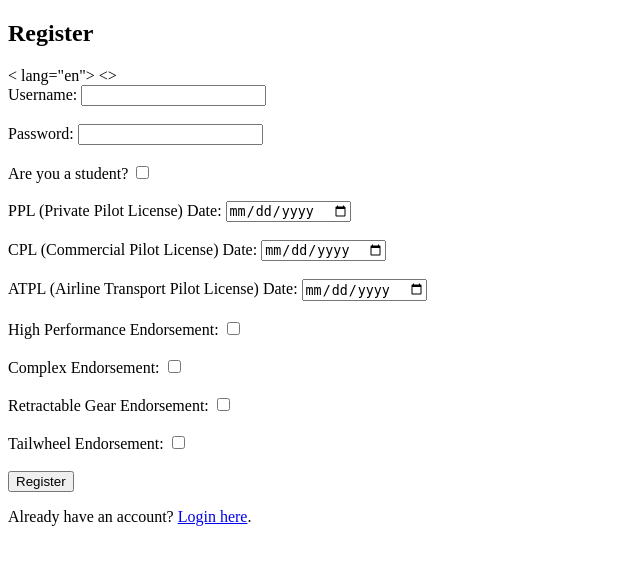
After one commit to alessiottavo/DigiLogbook, a PHP site: page /register.php in a window 1280 px wide. The commit adds this page. Shown: the top 565 px of the page, without its empty margins (0-640 px from the left). Run offline with PHP 8.4, Linux system fonts and the light colour scheme.

Commit message:
Added new PilotRepository and registration page

```diff
--- /dev/null
+++ b/www/register.php
@@ -0,0 +1,88 @@
+<?php
+require './repository/PilotRepository.php';
+
+if ($_SERVER['REQUEST_METHOD'] === 'POST') {
+    $username = $_POST['username'];
+    $password = $_POST['password'];
+
+        // Boolean fields: Checkboxes are only set if checked
+        $student = isset($_POST['student']) ? 1 : 0;
+        $hp = isset($_POST['hp']) ? 1 : 0;
+        $complex = isset($_POST['complex']) ? 1 : 0;
+        $gear = isset($_POST['gear']) ? 1 : 0;
+        $tail = isset($_POST['tail']) ? 1 : 0;
+
+        // Dates may need to be converted to appropriate formats for your database
+        $ppl = $_POST['ppl'] ?: null;
+        $cpl = $_POST['cpl'] ?: null;
+        $atpl = $_POST['atpl'] ?: null;
+
+    $hashedPassword = password_hash($password, PASSWORD_DEFAULT);
+
+    if (!empty($username) && !empty($password)) {
+       $pilotRepo = new PilotRepository();
+       $pilot = $pilotRepo->getPilotByName($username);
+       if (!empty($pilot)) {
+        $id = $pilotRepo->savePilot($username, $password, $student, $ppl, $cpl, $atpl, $hp, $complex, $gear, $tail);
+       }
+        if (empty($id)) {
+            echo "Registration Succesful! Now login :)";
+        }
+    } else {
+        echo "Please fill in all fields.";
+    }
+}
+?>
+
+<!DOCTYPE html>
+<html lang="en">
+<head>
+    <meta charset="UTF-8">
+    <title>Register</title>
+</head>
+<body>
+    <h2>Register</h2>
+    <!DOCTYPE html>
+< lang="en">
+<head>
+    <meta charset="UTF-8">
+    <meta name="viewport" content="width=device-width, initial-scale=1.0">
+    <title>Register</title>
+</head>
+<>
+    <form method="POST" action="">
+        <label for="username">Username:</label>
+        <input type="text" id="username" name="username" required><br><br>
+
+        <label for="password">Password:</label>
+        <input type="password" id="password" name="password" required><br><br>
+
+        <label for="student">Are you a student?</label>
+        <input type="checkbox" id="student" name="student"><br><br>
+
+        <label for="ppl">PPL (Private Pilot License) Date:</label>
+        <input type="date" id="ppl" name="ppl"><br><br>
+
+        <label for="cpl">CPL (Commercial Pilot License) Date:</label>
+        <input type="date" id="cpl" name="cpl"><br><br>
+
+        <label for="atpl">ATPL (Airline Transport Pilot License) Date:</label>
+        <input type="date" id="atpl" name="atpl"><br><br>
+
+        <label for="hp">High Performance Endorsement:</label>
+        <input type="checkbox" id="hp" name="hp"><br><br>
+
+        <label for="complex">Complex Endorsement:</label>
+        <input type="checkbox" id="complex" name="complex"><br><br>
+
+        <label for="gear">Retractable Gear Endorsement:</label>
+        <input type="checkbox" id="gear" name="gear"><br><br>
+
+        <label for="tail">Tailwheel Endorsement:</label>
+        <input type="checkbox" id="tail" name="tail"><br><br>
+
+        <button type="submit">Register</button>
+    </form>
+    <p>Already have an account? <a href="index.php">Login here</a>.</p>
+</body>
+</html>
--- /dev/null
+++ b/www/repository/PilotRepository.php
@@ -0,0 +1,97 @@
+<?php
+class PilotRepository {
+    private $pdo;
+    private $host;
+    private $dbname;
+    private $user;
+    private $password;
+
+    // Constructor to initialize the PDO instance and set the properties
+    public function __construct() {
+        // Set properties using environment variables or default values
+        $this->host = getenv('MYSQL_HOST') ?: 'mysqldb'; // Service name in docker-compose.yml
+        $this->dbname = getenv('MYSQL_DATABASE') ?: 'digilog_db';
+        $this->user = getenv('MYSQL_USER') ?: 'digilog';
+        $this->password = getenv('MYSQL_PASSWORD') ?: 'digilog_db';
+
+        try {
+            $dsn = "mysql:host={$this->host};port=3306;dbname={$this->dbname};charset=utf8";
+            $this->pdo = new PDO($dsn, $this->user, $this->password);
+            $this->pdo->setAttribute(PDO::ATTR_ERRMODE, PDO::ERRMODE_EXCEPTION);
+        } catch (PDOException $e) {
+            die("Database connection failed: " . $e->getMessage());
+        }
+    }
+
+    // Get a pilot by ID
+    public function getPilot($id) {
+        try {
+            $stmt = $this->pdo->prepare("SELECT * FROM pilots WHERE id = ?");
+            $stmt->execute([$id]);
+            return $stmt->fetch(PDO::FETCH_ASSOC);
+        } catch (PDOException $e) {
+            echo "Failed to get pilot: " . $e->getMessage();
+            return false;
+        }
+    }
+
+    public function getPilotByName($name) {
+        try {
+            $stmt = $this->pdo->prepare("SELECT * FROM pilots WHERE pilot_name = ?");
+            $stmt->execute([$name]);
+            return $stmt->fetch(PDO::FETCH_ASSOC);
+        } catch (PDOException $e) {
+            echo "Failed to get pilot: " . $e->getMessage();
+            return false;
+        }
+    }
+
+    // Save a new pilot
+    public function savePilot($name, $password, $student, $ppl, $cpl, $atpl, $hp, $complex, $gear, $tail) {
+        $hashedPassword = password_hash($password, PASSWORD_DEFAULT);
+        try {
+            $stmt = $this->pdo->prepare("INSERT INTO pilots (pilot_name, password, student, ppl, cpl, atpl, hp, complex, gear, tail) VALUES (?, ?, ?, ?,?,?,?,?,?,?)");
+            $stmt->execute([$name, $hashedPassword, $student, $ppl, $cpl, $atpl, $hp, $complex, $gear, $tail]);
+            return $this->pdo->lastInsertId(); // Return the ID of the created pilot
+        } catch (PDOException $e) {
+            echo "Failed to save pilot: " . $e->getMessage();
+            return false;
+        }
+    }
+
+    // Update pilot information
+    public function updatePilot($id, $name, $email, $password = null) {
+        try {
+            if ($password) {
+                $hashedPassword = password_hash($password, PASSWORD_DEFAULT);
+                $stmt = $this->pdo->prepare("UPDATE pilots SET name = ?, email = ?, password = ? WHERE id = ?");
+                $stmt->execute([$name, $email, $hashedPassword, $id]);
+            } else {
+                $stmt = $this->pdo->prepare("UPDATE pilots SET name = ?, email = ? WHERE id = ?");
+                $stmt->execute([$name, $email, $id]);
+            }
+            return $stmt->rowCount(); // Return the number of affected rows
+        } catch (PDOException $e) {
+            echo "Failed to update pilot: " . $e->getMessage();
+            return false;
+        }
+    }
+
+    // Login pilot
+    public function loginPilot($name, $password) {
+        try {
+            $stmt = $this->pdo->prepare("SELECT * FROM pilots WHERE pilot_name = ?");
+            $stmt->execute([$name]);
+            $pilot = $stmt->fetch(PDO::FETCH_ASSOC);
+
+            if ($pilot && password_verify($password, $pilot['password'])) {
+                return $pilot; // Successful login, return pilot details
+            } else {
+                return false; // Invalid credentials
+            }
+        } catch (PDOException $e) {
+            echo "Login failed: " . $e->getMessage();
+            return false;
+        }
+    }
+}
```
Also changed, not shown: mysql/init.sql (+11 -11 lines), www/index.php (+31 -30 lines), www/repository/database.php (added, +53 -0 lines), www/repository/repository.php (added, +31 -0 lines), README.md.
